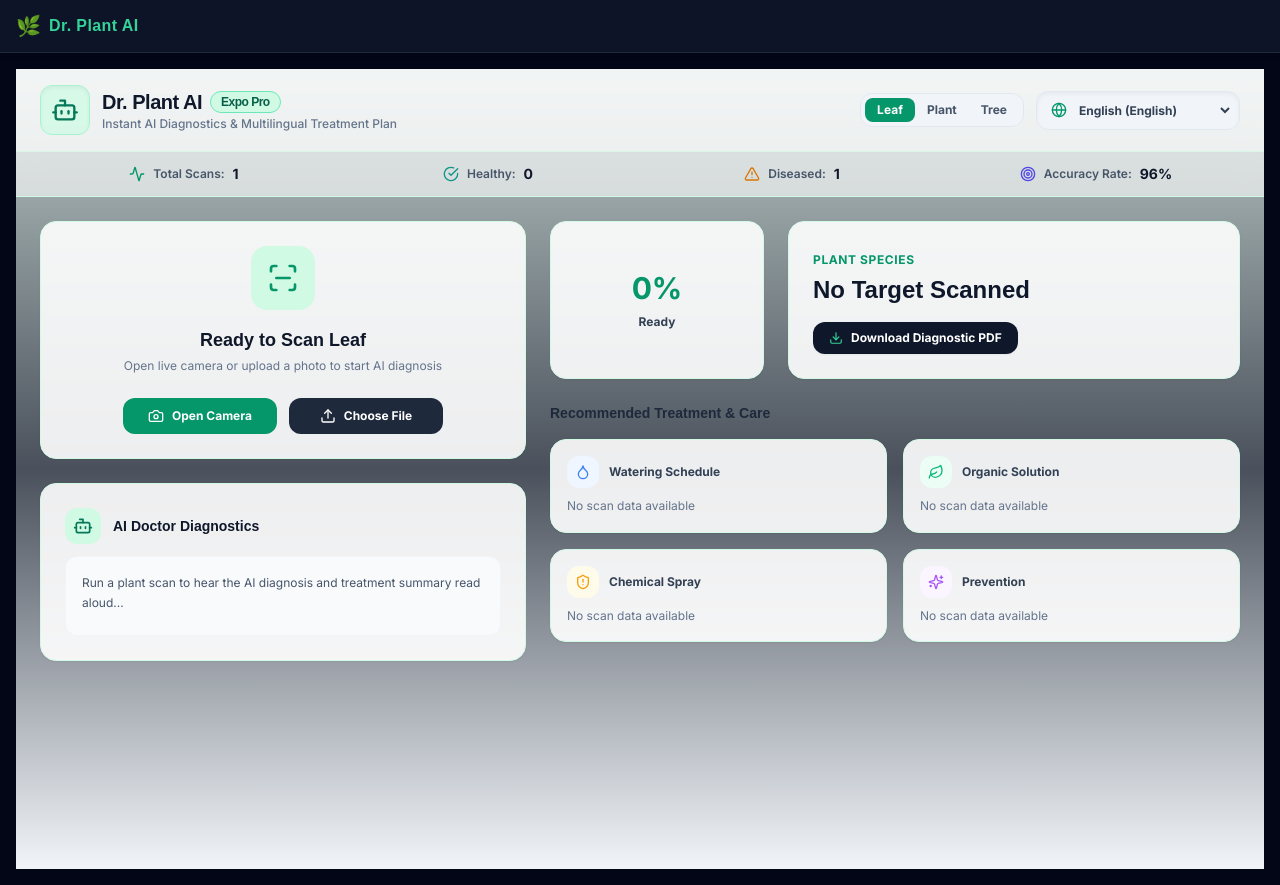
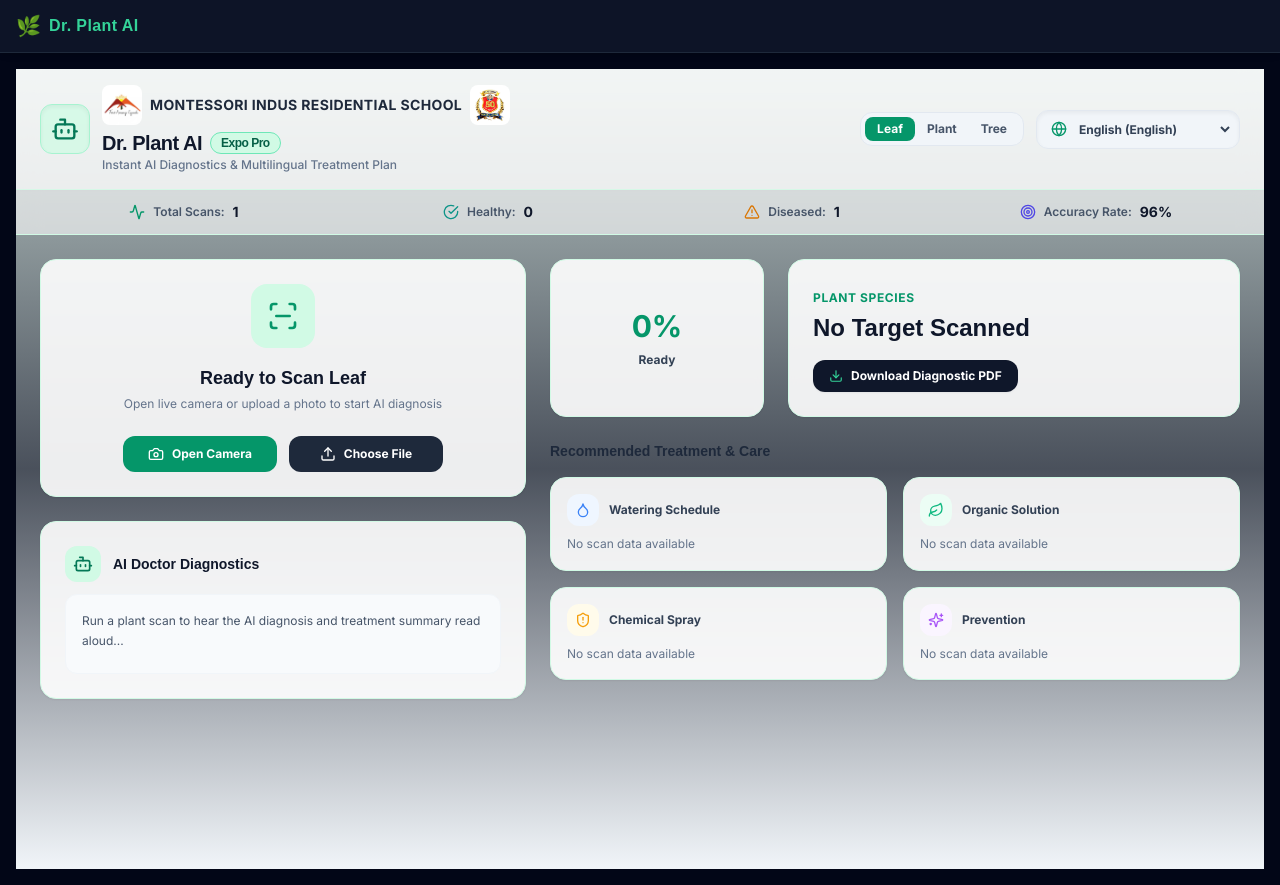
Before and after one commit to vmramu2345-coder/-Dr.-Plant-AI, a React (Vite) app in the folder client/: page / in a window 1280 px wide. Built offline with nearby package versions, Linux system fonts and the light colour scheme; no server answers.

Commit message:
Add files via upload

```diff
--- a/client/src/ExpoDashboard.jsx
+++ b/client/src/ExpoDashboard.jsx
@@ -4,6 +4,8 @@ import {
   CheckCircle, AlertTriangle, Target, Droplet, Leaf, ShieldAlert,
   Sparkles, Download, Camera
 } from 'lucide-react';
+import schoolLogoLeft from './assets/logo1.jpeg';
+import schoolLogoRight from './assets/logo2.jpg';
 import { API_BASE_URL, fetchExpoStats } from './services/api';
 import PlantScanner from './components/PlantScanner';
 import DiagnosisResult from './components/DiagnosisResult';
@@ -404,6 +406,21 @@ export default function ExpoDashboard() {
             <Bot className="w-7 h-7 text-emerald-700" />
           </div>
           <div>
+            <div className="mb-1 flex items-center gap-2">
+              <img
+                src={schoolLogoLeft}
+                alt="First Among Equals school logo"
+                className="h-10 w-10 rounded-lg object-contain"
+              />
+              <span className="text-sm font-extrabold tracking-wide text-center text-slate-800">
+                MONTESSORI INDUS RESIDENTIAL SCHOOL
+              </span>
+              <img
+                src={schoolLogoRight}
+                alt="Montessori Golden Jubilee school logo"
+                className="h-10 w-10 rounded-lg object-contain"
+              />
+            </div>
             <h1 className="text-xl font-extrabold tracking-tight text-slate-900 flex items-center gap-2">
               {t.appName} <span className="bg-emerald-100 text-emerald-800 text-xs px-2.5 py-0.5 rounded-full border border-emerald-300 font-bold">{t.badge}</span>
             </h1>
```
